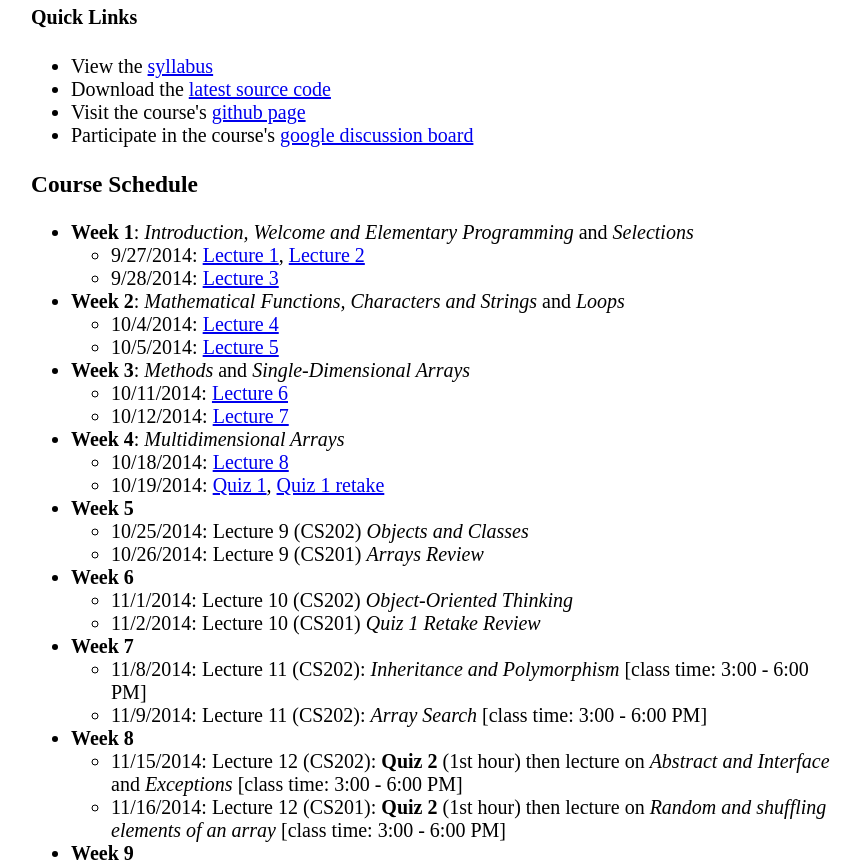
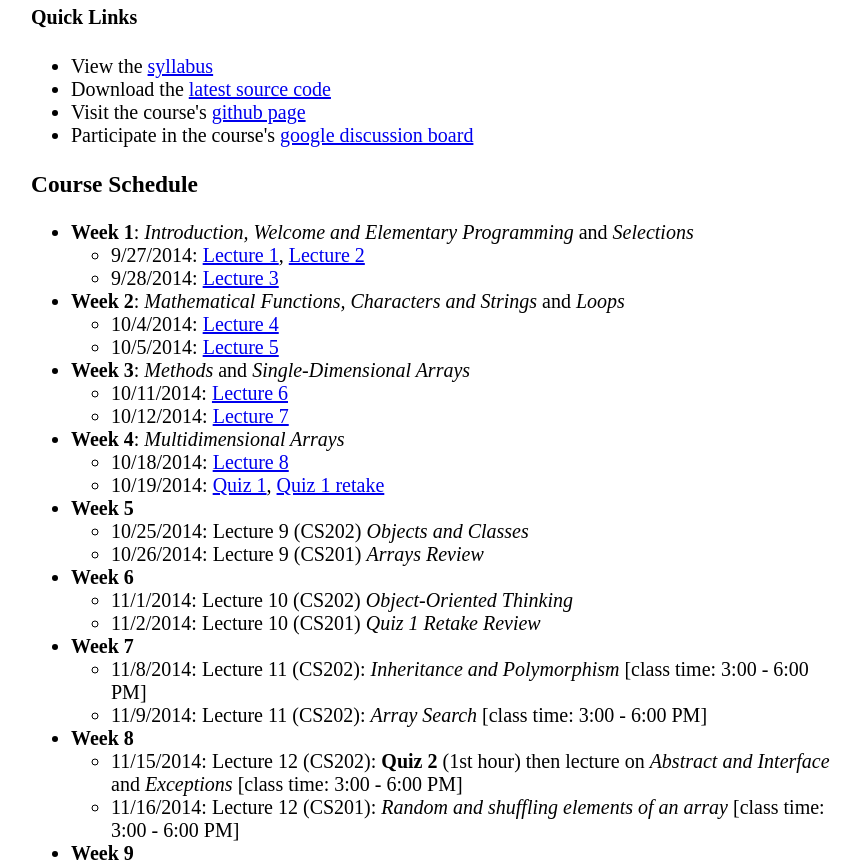
Before and after one commit to csula/cs201-fall-2014, a plain HTML site: page index.html in a window 1280 px wide. Shown: the part 76-938 px from the top of the page, without its empty margins (209-1069 px from the left). Drawn offline with Linux system fonts and the light colour scheme.

Commit message:
update class schedule

```diff
--- a/index.html
+++ b/index.html
@@ -75,7 +75,7 @@
     <li><b>Week 8</b>
         <ul>
             <li>11/15/2014: Lecture 12 (CS202): <strong>Quiz 2</strong> (1st hour) then lecture on <em>Abstract and Interface</em> and <em>Exceptions</em> [class time: 3:00 - 6:00 PM]</li>
-            <li>11/16/2014: Lecture 12 (CS201): <strong>Quiz 2</strong> (1st hour) then lecture on <em>Random and shuffling elements of an array</em> [class time: 3:00 - 6:00 PM]</li>
+            <li>11/16/2014: Lecture 12 (CS201): <em>Random and shuffling elements of an array</em> [class time: 3:00 - 6:00 PM]</li>
         </ul>
     </li>
 
```
